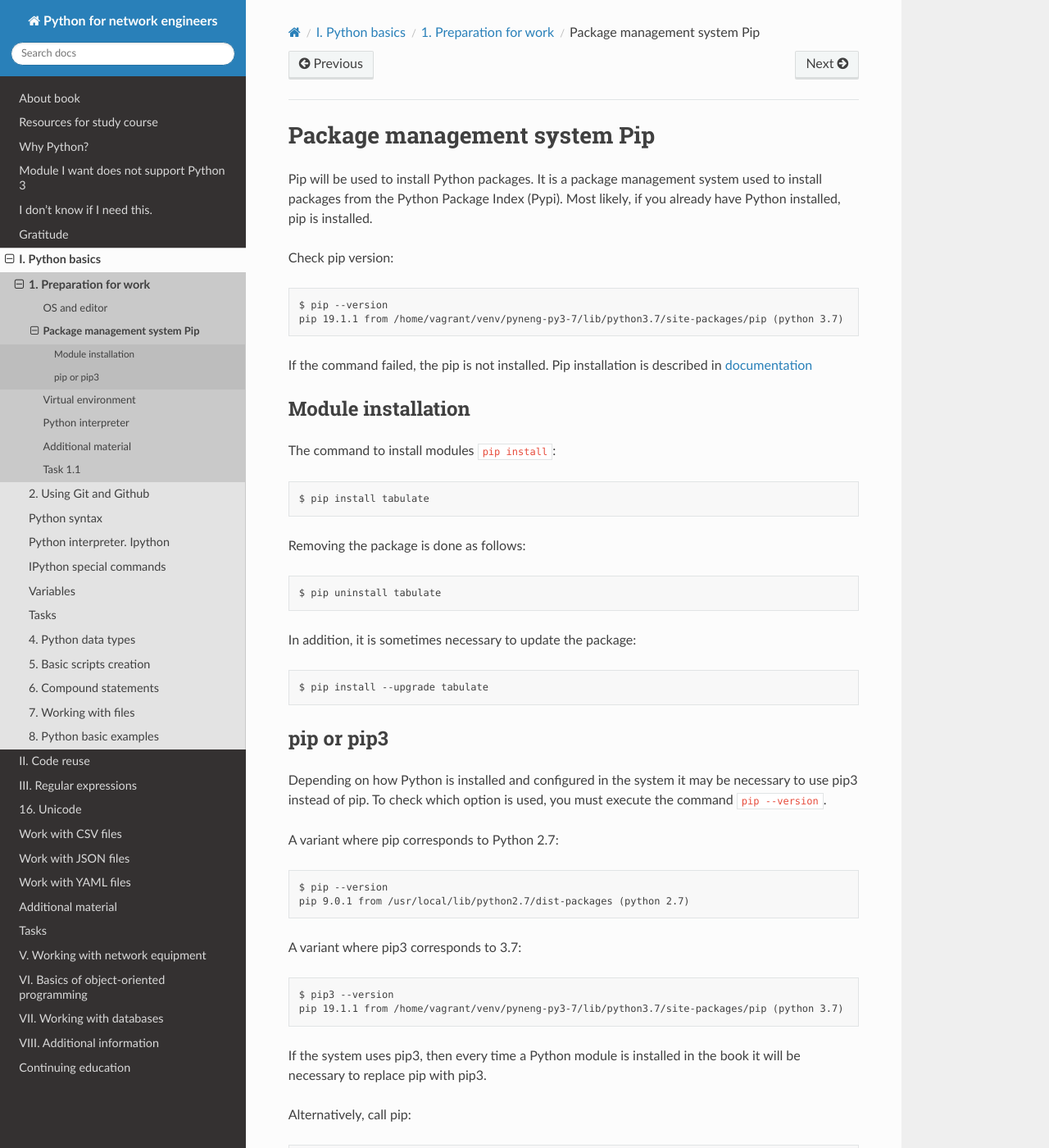
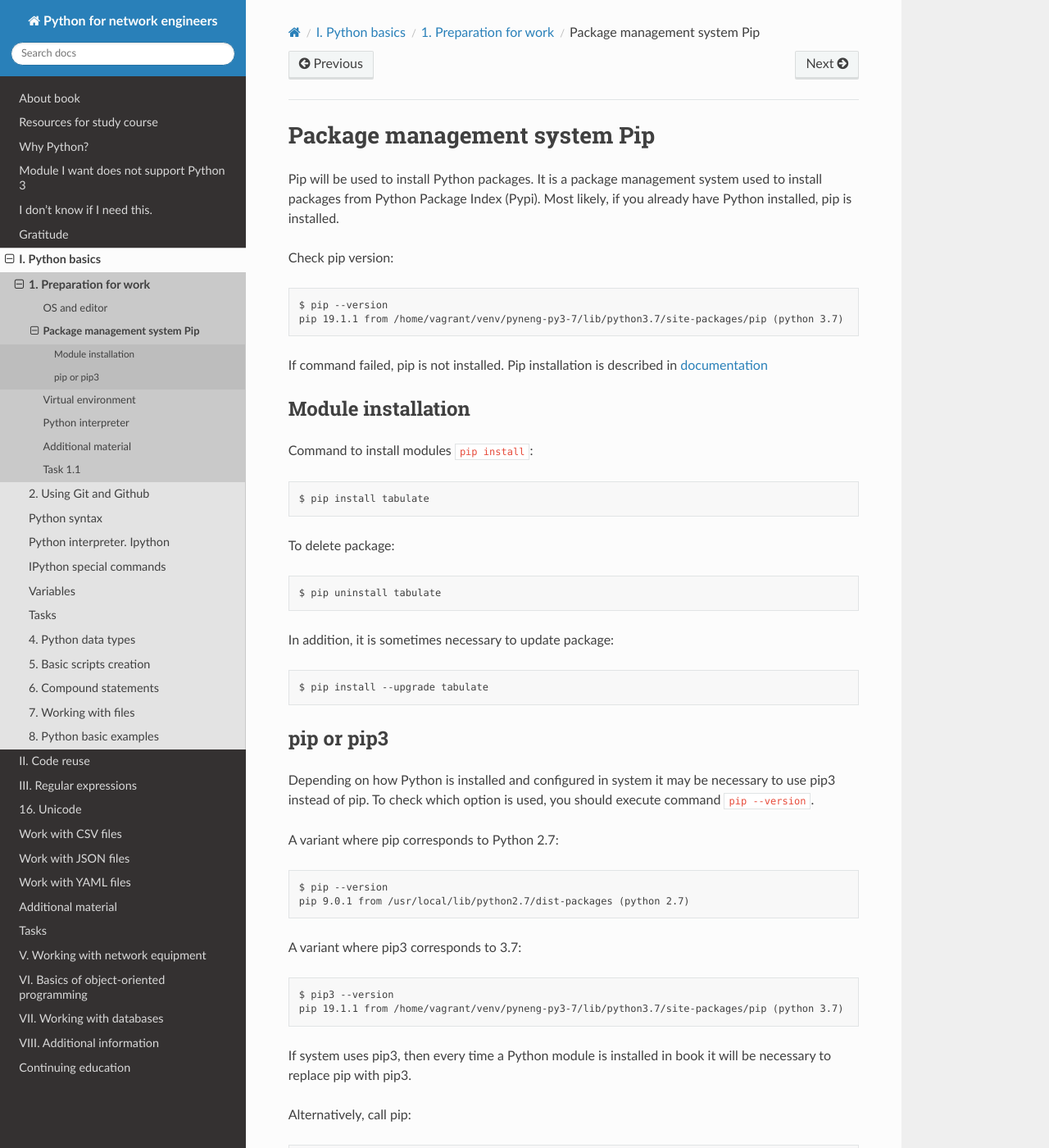
Before and after one commit to natenka/pyneng-book-en, a Sphinx documentation site: the page built from docs/source/book/01_intro/pip.rst, in a window 1280 px wide and 1400 px high. Shown: the whole window at 82% size. Built offline with Sphinx 7.4.7 and the Read the Docs theme 2.0.0, drawn with Linux system fonts in a browser that asks for light colours; pages that are not in the unit, such as notebooks, are missing from menus.

Commit message:
Update pip.rst

```diff
--- a/docs/source/book/01_intro/pip.rst
+++ b/docs/source/book/01_intro/pip.rst
@@ -1,7 +1,7 @@
 Package management system Pip
 ===============================
 
-Pip will be used to install Python packages. It is a package management system used to install packages from the Python Package Index (Pypi). Most likely, if you already have Python installed, pip is installed.
+Pip will be used to install Python packages. It is a package management system used to install packages from Python Package Index (Pypi). Most likely, if you already have Python installed, pip is installed.
 
 Check pip version:
 
@@ -11,24 +11,24 @@ Check pip version:
     pip 19.1.1 from /home/vagrant/venv/pyneng-py3-7/lib/python3.7/site-packages/pip (python 3.7)
 
 
-If the command failed, the pip is not installed. Pip installation is described in `documentation <https://pip.pypa.io/en/stable/installing/>`__
+If command failed, pip is not installed. Pip installation is described in `documentation <https://pip.pypa.io/en/stable/installing/>`__
 
 Module installation
 ^^^^^^^^^^^^^^^^^
 
-The command to install modules ``pip install``:
+Command to install modules ``pip install``:
 
 ::
 
     $ pip install tabulate
 
-Removing the package is done as follows:
+To delete package:
 
 ::
 
     $ pip uninstall tabulate
 
-In addition, it is sometimes necessary to update the package:
+In addition, it is sometimes necessary to update package:
 
 ::
 
@@ -37,7 +37,7 @@ In addition, it is sometimes necessary to update the package:
 pip or pip3
 ^^^^^^^^^^^^
 
-Depending on how Python is installed and configured in the system it may be necessary to use pip3 instead of pip. To check which option is used, you must execute the command ``pip --version``.
+Depending on how Python is installed and configured in system it may be necessary to use pip3 instead of pip. To check which option is used, you should execute command ``pip --version``.
 
 A variant where pip corresponds to Python 2.7:
 
@@ -54,7 +54,7 @@ A variant where pip3 corresponds to 3.7:
     pip 19.1.1 from /home/vagrant/venv/pyneng-py3-7/lib/python3.7/site-packages/pip (python 3.7)
 
 
-If the system uses pip3, then every time a Python module is installed in the book it will be necessary to replace pip with pip3.
+If system uses pip3, then every time a Python module is installed in book it will be necessary to replace pip with pip3.
 
 Alternatively, call pip:
 
```
